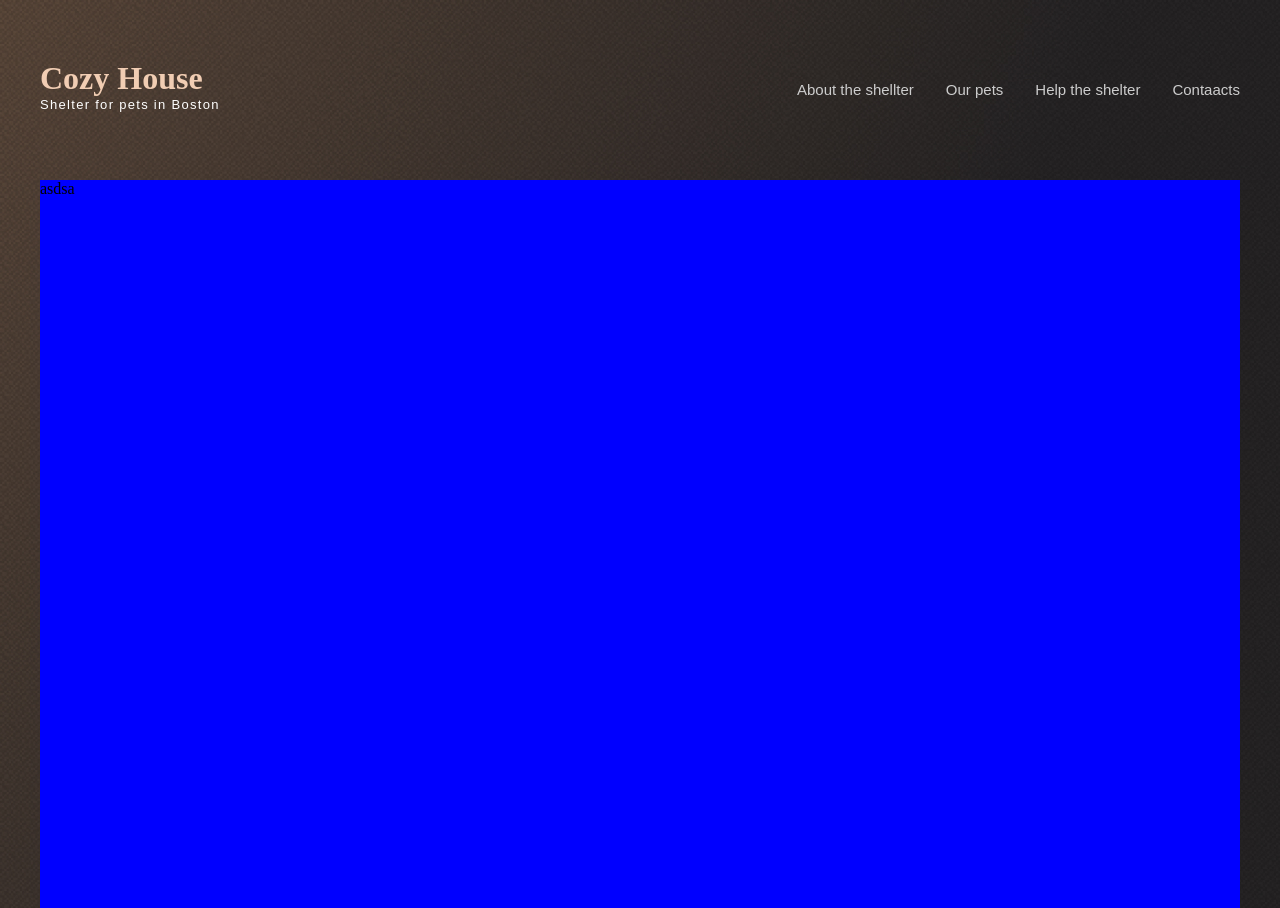
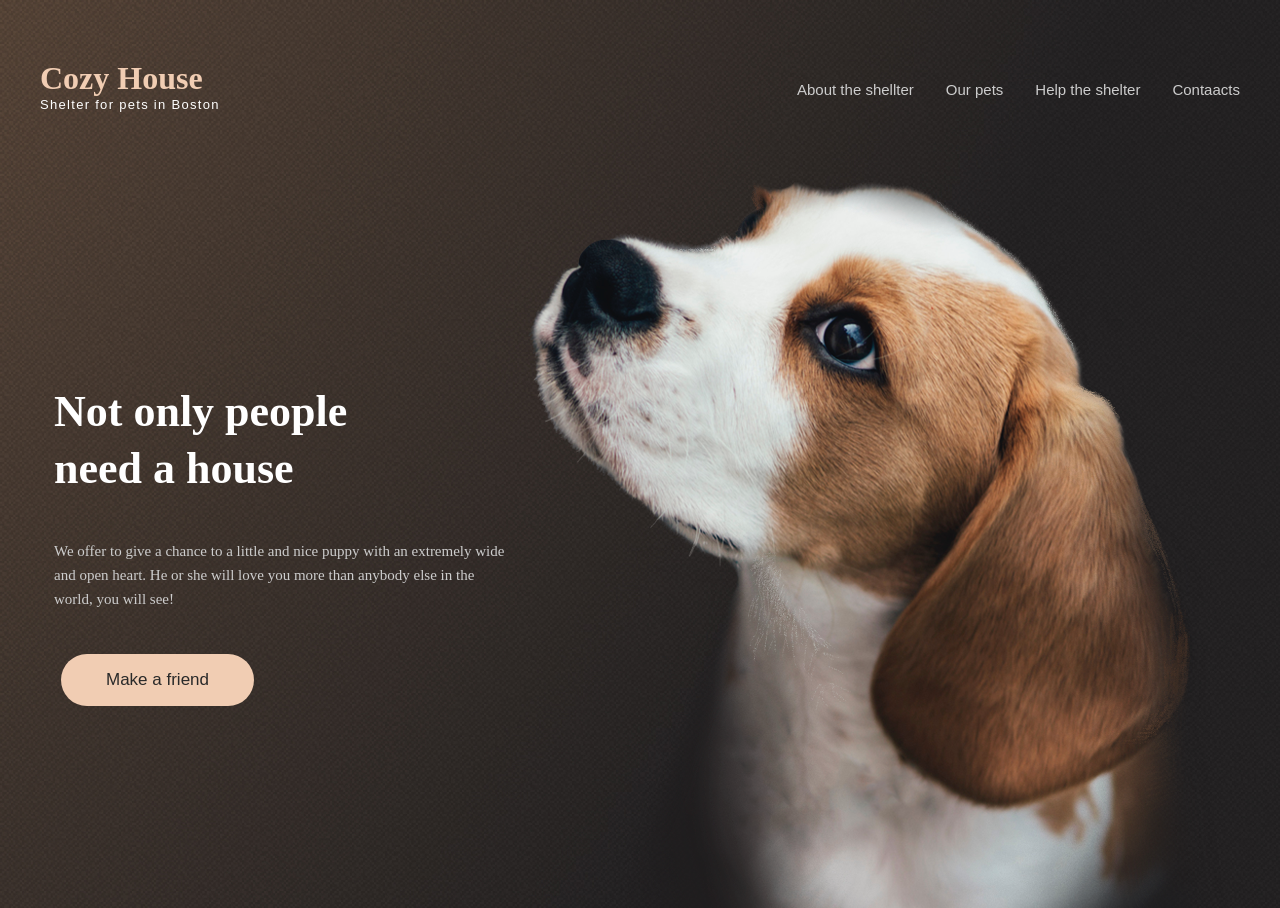
Before and after one commit to bob-justbob/shelter, a plain HTML site: page pages/main/index.h.html in a window 1280 px wide. Drawn offline with Linux system fonts and the light colour scheme.

Commit message:
feat: add first section

```diff
--- a/pages/main/index.h.html
+++ b/pages/main/index.h.html
@@ -26,7 +26,18 @@
                     </nav>
                 </div>
             </header>
-            <div class="section-one-puppy">asdsa</div>
+            <div class="section-one-puppy">
+                <div class="section-one-puppt-one">
+                    <div class="puppy-h2">
+                       <h2>Not only people need a house</h2>
+                    </div>
+                    <div class="puppy-p">
+                        <p>We offer to give a chance to a little and nice puppy with an extremely wide and open heart. He or she will love you more than anybody else in the world, you will see!</p>
+                    </div>
+                    <div class="puppy-btn"><button>Make a friend</button></div>
+                </div>
+                <div class="section-one-puppt-two"></div>
+            </div>
         </div>
     </main>
 </body>
--- a/pages/main/style.css
+++ b/pages/main/style.css
@@ -88,6 +88,74 @@ header {
 
 .section-one-puppy {
     height: 728px;
-    background-color: blue;
     margin-top: 60px;
+    display: flex;
+    justify-content: space-evenly;
+    align-items: center;
 }
+
+.section-one-puppt-one {
+    width: 460px;
+    height: 322px;
+}
+
+.puppy-h2 {
+    width: 310px;
+    height: 114px;
+}
+
+
+
+.puppy-h2 h2 {
+    font-size: 44px;
+    line-height: 57px;
+    display: flex;
+    align-items: center;
+    color: #FFFFFF;
+}
+
+.puppy-p {
+    margin-top: 42px;
+}
+
+.puppy-p p {
+    color: #CDCDCD;
+    font-size: 15px;
+    line-height: 24px;
+    font-weight: 400;
+
+}
+
+.puppy-btn {
+    margin-top: 43px;
+    width: 207px;
+    height: 52px;
+    display: flex;
+    justify-content: center;
+    align-items: center;
+}
+
+.puppy-btn button  {
+    border: none;
+    background-color: #F1CDB3;
+    border-radius: 100px;
+    padding: 15px 45px;
+    font-weight: 400;
+    font-size: 17px;
+    line-height: 22px;
+    color: #292929;
+}
+
+.puppy-btn button:hover {
+    background-color: #FDDCC4;
+}
+
+
+.section-one-puppt-two {
+    width: 698px;
+    height: 728px;
+    background-image: url("../../assets/images/start-screen-puppy.png");
+    background-position: center;
+    background-size: 100%;
+    background-repeat: no-repeat;
+}
```
